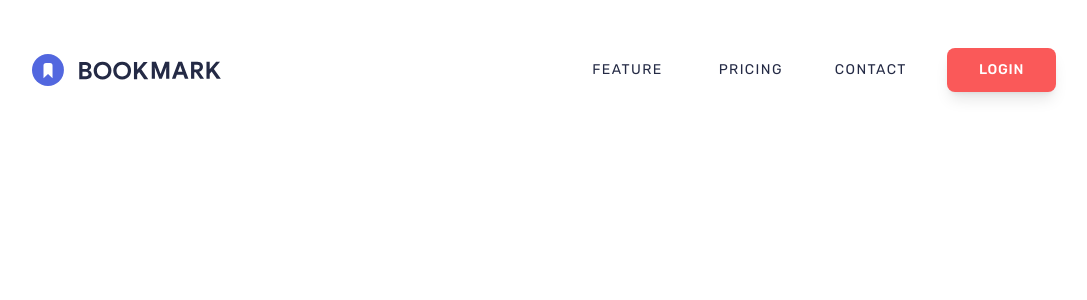
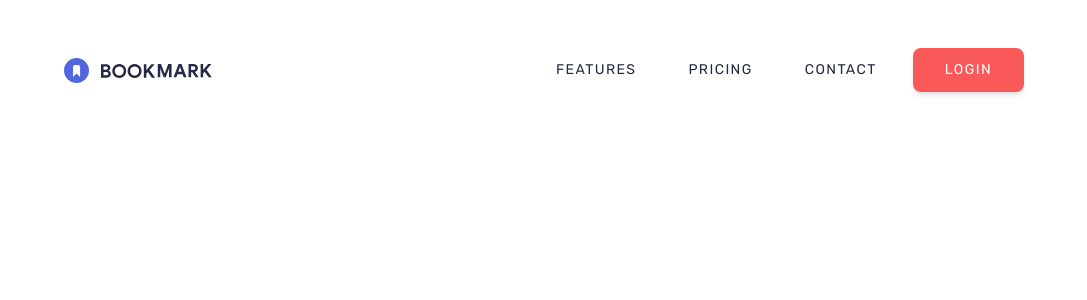
Before and after one commit to Georginio-prod/Bookmark-landing-page, a Vue app: page / in a window 1280 px wide. Shown: the top 300 px of the page, without its empty margins (96-1183 px from the left). Built offline with nearby package versions, Linux system fonts and the light colour scheme.

Commit message:
style: remove old code and I create a new one starting from mobile first

```diff
--- a/src/components/navbar.vue
+++ b/src/components/navbar.vue
@@ -1,58 +1,75 @@
 <template>
   <div>
-    <nav class="bg-white border-gray-200 dark:bg-gray-900">
-      <div class="max-w-screen-xl flex flex-wrap items-center justify-between mx-auto pt-12 px-32">
-        <a href="" class="flex items-center space-x-3 rtl:space-x-reverse">
-          <img src="/public/logo-bookmark.svg" class="h-8" alt="Flowbite Logo" />
-        </a>
+    <nav :class="isMenuOpen ? 'bg-slate-600 opacity-95' : 'bg-white'" class="max-w-md w-full h-auto flex flex-col items-center px-8 pt-10 mx-auto relative
+            max-w-screen-xl xl:h-auto xl:flex xl:items-center xl:pt-12 xl:px-40">
 
-        <button data-collapse-toggle="navbar-default" type="button"
-          class="inline-flex items-center p-2 w-10 h-10 justify-center text-sm text-gray-500 rounded-lg md:hidden
-           hover:bg-gray-100 focus:outline-none focus:ring-2 focus:ring-gray-200 dark:text-gray-400 dark:hover:bg-gray-700 dark:focus:ring-gray-600"
-          aria-controls="navbar-default" aria-expanded="false">
-          <span class="sr-only">Open main menu</span>
-          <svg class="w-5 h-5" aria-hidden="true" xmlns="http://www.w3.org/2000/svg" fill="none" viewBox="0 0 17 14">
-            <path stroke="currentColor" stroke-linecap="round" stroke-linejoin="round" stroke-width="2"
-              d="M1 1h15M1 7h15M1 13h15" />
-          </svg>
+      <div class="flex justify-between items-center w-full">
+        <!-- Logo positioned to the left -->
+        <img :src="isMenuOpen ? '/public/Group 9.png' : '/public/logo-bookmark.svg'" alt="logo" class="">
+
+        <!-- Button positioned to the right -->
+        <button @click="toggleMenu" class="xl:hidden lg:hidden">
+          <img :src="isMenuOpen ? '/public/icon-close.svg' : '/public/icon-hamburger.svg'" alt="icon">
         </button>
 
-        <div class="hidden w-full md:block md:w-auto" id="navbar-default">
-          <ul
-            class="flex flex-col items-center tracking-widest text-sm p-4 md:p-0 mt-4 border text-tcol border-gray-100 rounded-lg bg-gray-50 md:flex-row md:space-x-8
-            rtl:space-x-reverse md:mt-0 md:border-0 md:bg-white dark:bg-gray-800 md:dark:bg-gray-900 dark:border-gray-700">
-            <li>
-              <a href="#" class="block py-2 px-3 hover:text-btn">
-                FEATURE
-              </a>
+        <ul class="xl:flex gap-3 lg:flex hidden text-tcol items-center tracking-widest text-sm cursor-pointer">
+          <li class="pr-10 hover:text-btn">
+            FEATURES
           </li>
-            <li>
-              <a href="#" class="block py-2 px-3  hover:text-btn">
+          <li class="pr-10 hover:text-btn">
             PRICING
-              </a>
           </li>
-            <li>
-              <a href="#" class="block py-2 px-2 hover:text-btn">
+          <li class="pr-6 hover:text-btn">
             CONTACT
-              </a>
           </li>
           <button
-              class="block py-3 px-8 bg-btn text-white rounded-lg text-sm font-medium tracking-wider shadow-lg hover:bg-white hover:text-btn hover:border-2 hover:border-btn  ">
+            class="text-white bg-btn py-3 px-8 rounded-lg shadow-md hover:bg-white hover:text-btn hover:border-2 hover:border-btn">
             LOGIN
           </button>
         </ul>
 
+      </div>
+
+      <!-- Menu that appears when isMenuOpen is true -->
+      <div v-if="isMenuOpen" class="menu w-full max-w-md mx-auto pt-10 text-white tracking-widest">
+        <ul class="flex flex-col gap-6 border-t border-ligne border-opacity-15 pt-6 text-center">
+          <li class="border-b border-ligne w-full pb-3 border-opacity-15">
+            <a href="#">FEATURES</a>
+          </li>
+          <li class="border-b border-ligne w-full pb-3 border-opacity-15">
+            <a href="#">PRICING</a>
+          </li>
+          <li class="w-full pb-3 border-b border-ligne border-opacity-15">
+            <a href="#">CONTACT</a>
+          </li>
+          <li class="w-full text-center pt-4">
+            <button class=" border w-full py-2 mb-64 rounded-lg">
+              LOGIN
+            </button>
+          </li>
+        </ul>
+        <div class="flex items-center justify-center gap-10 pb-11">
+          <img src="/public/icon-facebook.svg" alt="fac">
+          <img src="/public/icon-twitter.svg" alt="twi">
+        </div>
+      </div>
 
 
-
-        </div>
-
-      </div>
     </nav>
-
   </div>
 </template>
 
 <script>
-
+export default {
+  data() {
+    return {
+      isMenuOpen: false,
+    };
+  },
+  methods: {
+    toggleMenu() {
+      this.isMenuOpen = !this.isMenuOpen;
+    },
+  },
+};
 </script>
--- a/tailwind.config.js
+++ b/tailwind.config.js
@@ -9,6 +9,8 @@ export default {
       colors: {
         tcol: "#242A45",
         btn: "#FA5959",
+        menubg:'#242A45',
+        ligne:"#979797",
       }
     },
   },
```
Also changed, not shown: public/Group 9.png (added). Lines whose indentation alone changed are shown as unchanged.
